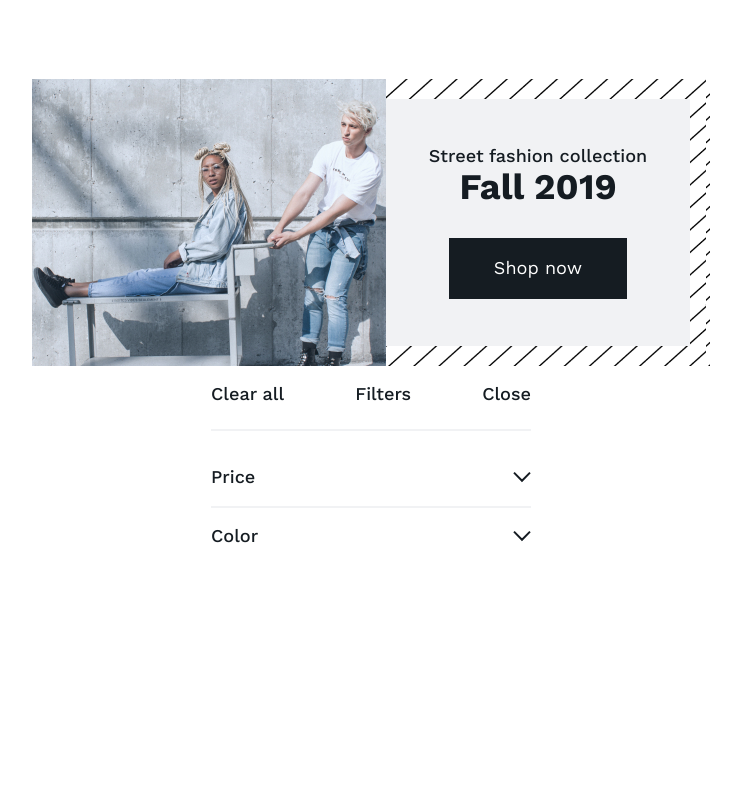
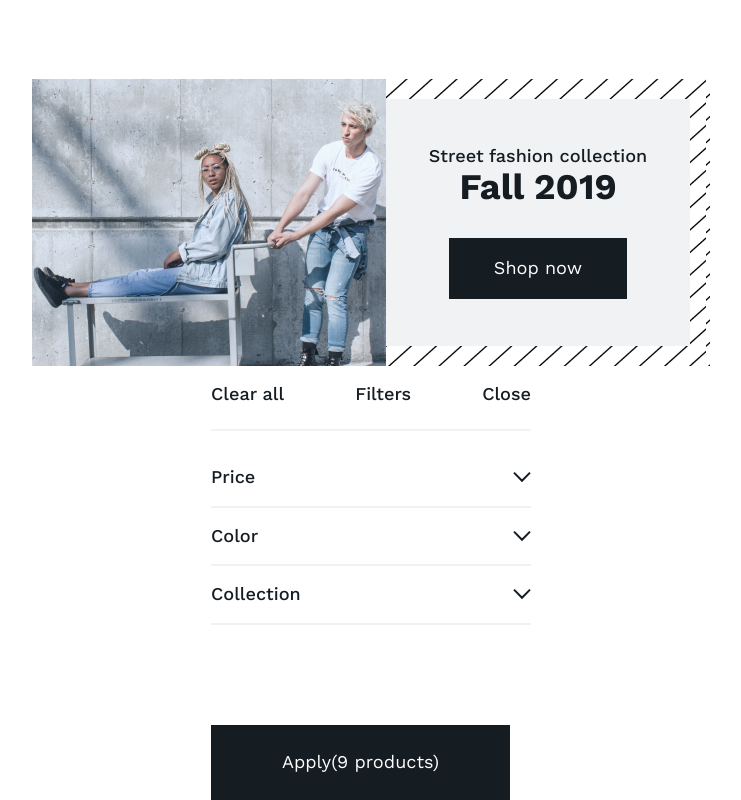
Before and after one commit to hellonasd/denim-app, a React (Create React App) app: page / in a window 1280 px wide. Shown: the part 360-1160 px from the top of the page, without its empty margins (269-1010 px from the left). Before the commit the page ends 924 px from the top, so only its background shows below. Built offline with nearby package versions, Linux system fonts and the light colour scheme.

Commit message:
add collection in filter

```diff
--- a/src/components/Btn/btn.css
+++ b/src/components/Btn/btn.css
@@ -31,3 +31,7 @@
   line-height: 19px;
   color: #ffffff;
 }
+
+.btn.filter-btn{
+  padding: 27px 71px;
+}
--- a/src/components/Color/Color.jsx
+++ b/src/components/Color/Color.jsx
@@ -10,7 +10,6 @@
     <React.Fragment>
       {color.map((it) => {
         return (
-
             <label key={Math.random() * 10} className="radio">
               <input
                 key={Math.random() * 10}
--- a/src/components/Color/color.css
+++ b/src/components/Color/color.css
@@ -2,6 +2,8 @@
   margin-right: 10px;
   display: inline-block;
   height: 30px;
+  padding-top: 10px;
+  padding-bottom: 25px;
 }
 
 .radio--input {
--- a/src/components/Filter/Filters.jsx
+++ b/src/components/Filter/Filters.jsx
@@ -3,12 +3,16 @@
 import { colors } from '../../mock-data/mock-data.js';
 import "../Filter/filter.css";
 import { RangerSlider } from "../Range-slider/RangeSlider";
-import {Title } from '../Title/Title.jsx';
+import { CollectionList } from "../collectionFilter/CollectionFilter";
+import { Btn } from "../Btn/Btn";
+
 export const Filters = ({ openMenu }) => {
   const [priceMenu, setPriceMenu] = React.useState("close");
   const [colorMenu, setColorMenu] = React.useState("close");
-  const [slider, setSlider] = React.useState("");
+  const [collectionMenu, setCollectionMenu] = React.useState('close');
+  const [slider, setSlider] = React.useState('');
   const [colo, setColors] = React.useState('');
+  const [collectionList, setCollectionList] = React.useState('');
   React.useEffect(() => {
     if (priceMenu === "open") {
       setSlider(<RangerSlider />);
@@ -22,8 +26,16 @@
       setColors('');
     }
 
+    if(collectionMenu === 'open'){
+      setCollectionList(
+        <CollectionList />
+      )
+    }else {
+      setCollectionList('');
+    }
 
-  }, [priceMenu, colorMenu]);
+
+  }, [priceMenu, colorMenu,collectionMenu]);
 
   function changePrice() {
     setPriceMenu(priceMenu === "open" ? "close" : "open");
@@ -31,6 +43,10 @@
 
   function changeColor() {
     setColorMenu(colorMenu === "open" ? "close" : "open");
+  }
+
+  function changeCollection(){
+    setCollectionMenu(collectionMenu === "open" ? "close" : "open");
   }
   return (
     <div className="filter">
@@ -69,6 +85,21 @@
         </div>
 
         {colo}
+        <div className="filter__collection">
+          <p className="filter__collection--color">Collection</p>
+          <img
+            src="../../img/up-down.svg"
+            alt="open"
+            className={`filter__colletion--img${collectionMenu}`}
+            onClick={changeCollection}
+          />
+
+        </div>
+        {collectionList}
+
+        <div className='filter__btn-down'>
+          <Btn btnSubstring={'Apply(9 products)'} subClass='filter-btn'/>
+        </div>
       </div>
 
     </div>
--- a/src/components/Filter/filter.css
+++ b/src/components/Filter/filter.css
@@ -30,9 +30,23 @@
   display: flex;
   justify-content: space-between;
 }
+.filter__collection{
+  border-top: 2px solid #F1F2F4;
+  display: flex;
+  justify-content: space-between;
+}
 
 .filter__color--imgclose{
   transform: rotate(180deg);
+}
+
+.filter__colletion--imgclose{
+  transform: rotate(180deg);
+}
+
+.filter__btn-down{
+  border-top: 2px solid #F1F2F4;
+  padding-top: 100px;
 }
 
 .input--range {
@@ -44,9 +58,3 @@
   border-radius: 3px;
   outline: none;
 }
-
-
-/* .filter__ranger--slider{
-  position: relative;
-  z-index: -10;
-} */
--- /dev/null
+++ b/src/components/collectionFilter/CollectionFilter.jsx
@@ -0,0 +1,13 @@
+import React from 'react';
+
+import '../collectionFilter/collectionFilter.css';
+export const CollectionList = () => {
+  return (
+    <ul className='collection'>
+      <li className='collection-item'>Casual</li>
+      <li className='collection-item active'>Petite</li>
+      <li className='collection-item'>Classic</li>
+      <li className='collection-item'>Soulluxe</li>
+    </ul>
+  )
+}
--- /dev/null
+++ b/src/components/collectionFilter/collectionFilter.css
@@ -0,0 +1,28 @@
+.collection {
+  list-style: none;
+  display: flex;
+  justify-content: space-between;
+  padding-left: 15px;
+
+}
+
+.collection-item.active {
+  font-family: Work Sans;
+  font-style: normal;
+  font-weight: 500;
+  font-size: 14px;
+  line-height: 16px;
+
+
+  color: #151c22;
+}
+
+.collection-item {
+  font-family: Work Sans;
+  font-style: normal;
+  font-weight: 500;
+  font-size: 14px;
+  line-height: 16px;
+
+  color: #727a82;
+}
```
